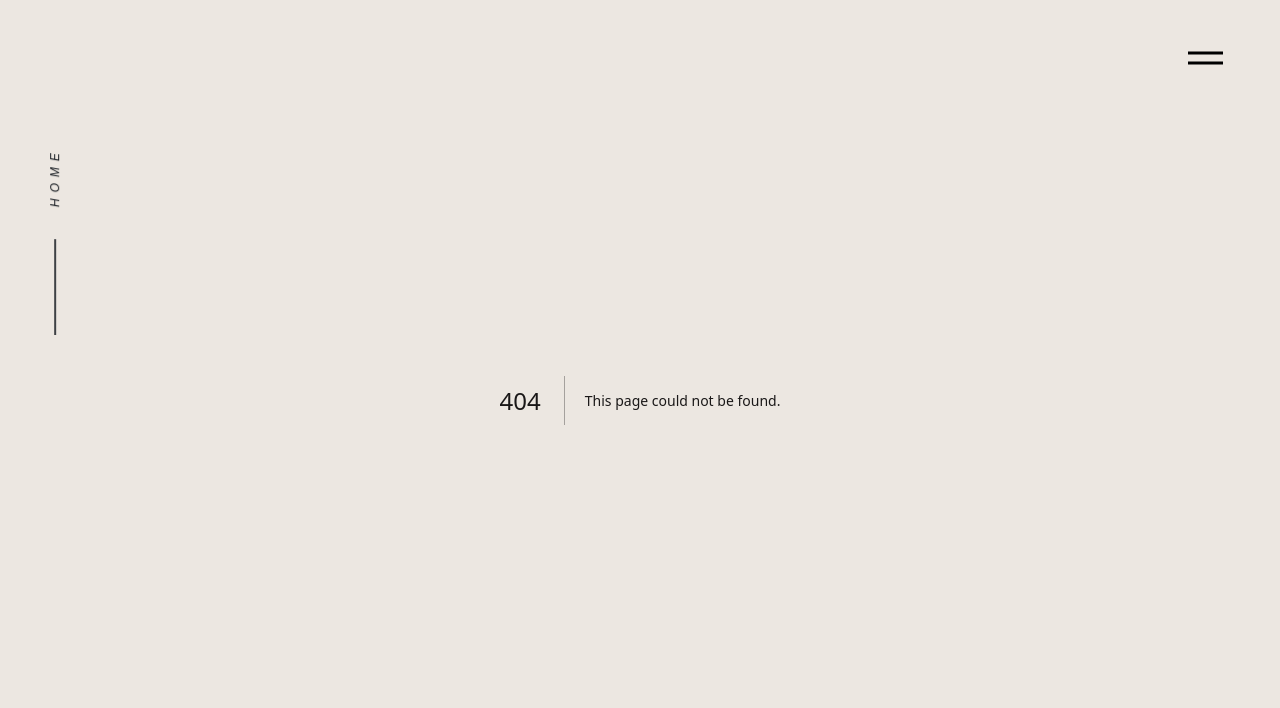
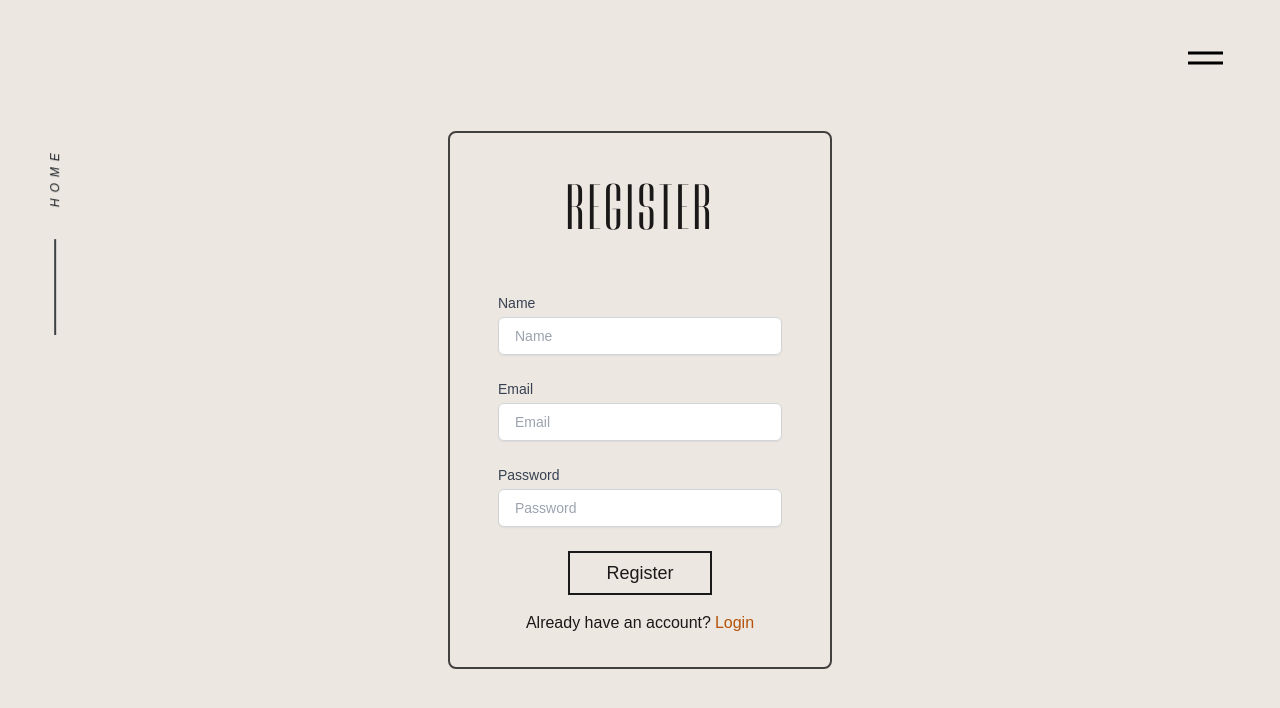
Before and after one commit to jonayeds/NEXT-Portfolio, a Next.js app: page /register in a window 1280 px wide. Before the commit this address had no page. Shown: the top 708 px of the page. Built offline with nearby package versions, Linux system fonts and the light colour scheme; a web font is replaced by a local one.

Commit message:
added register page for smaller screens

```diff
--- a/src/app/login/page.tsx
+++ b/src/app/login/page.tsx
@@ -6,6 +6,7 @@ import gsap from "gsap"
 import { useEffect } from "react"
 
 const LoginPage = () => {
+
     const loginState = useAppSelector((state)=>state.login.loginState)
     useEffect(()=>{
         const tl = gsap.timeline()
--- /dev/null
+++ b/src/app/register/page.tsx
@@ -0,0 +1,13 @@
+import RegisterTab from '@/components/login/RegisterTab'
+import React from 'react'
+
+const RegisterPage = () => {
+  return (
+    <div className='min-h-screen flex justify-center items-center'>
+        <RegisterTab/>
+
+    </div>
+  )
+}
+
+export default RegisterPage
--- a/src/components/login/LoginTab.tsx
+++ b/src/components/login/LoginTab.tsx
@@ -42,9 +42,9 @@ const LoginTab = () => {
 
       };
   return (
-    <div className="border-2 border-[#1A1818] py-8 px-8 rounded-lg  border-opacity-80">
+    <div className="border-2 min-w-[30vw] border-[#1A1818] py-8 px-8 rounded-lg  border-opacity-80">
         <div className=" px-4">
-            <h1 className="font-heading text-center text-[5vw] uppercase tracking-wider mb-8">Login</h1>
+            <h1 className="font-heading text-center lg:text-[5vw] text-[10vw] uppercase tracking-wider mb-8">Login</h1>
         <form onSubmit={handleSubmit(onSubmit)}>
             <div className="mb-6">
               <label
@@ -86,10 +86,10 @@ const LoginTab = () => {
           </form>
 
         </div>
-        <div className="flex items-center mt-4 ">
+        <div className="flex items-center mt-4 justify-center">
             <p className="text-center  font-body font-light">Don`t have an account? </p>
-            <Link href={"/register"} className="text-amber-700 flex lg:hidden hover:underline ml-1">Register</Link>
-            <span onClick={handleLoginState} className="text-amber-700 lg:flex hidden hover:underline ml-1">Register</span>
+            <Link href={"/register"} className="text-amber-700 cursor-pointer flex lg:hidden hover:underline ml-1">Register</Link>
+            <span onClick={handleLoginState} className="text-amber-700 lg:flex hidden hover:underline ml-1 cursor-pointer">Register</span>
         </div>
           <div className="flex mt-4 items-center gap-2">
             <hr className="border-[1px] border-[#181818] flex-1 border-opacity-10"/>
--- a/src/components/login/RegisterTab.tsx
+++ b/src/components/login/RegisterTab.tsx
@@ -1,7 +1,7 @@
 "use client"
 /* eslint-disable @typescript-eslint/no-explicit-any */
 import { loginUser } from "@/utils/actions/loginUser";
-import { useRouter } from "next/navigation";
+import { usePathname, useRouter } from "next/navigation";
 import { useForm } from "react-hook-form";
 import RegularButton from "../shared/RegularButton";
 import Link from "next/link";
@@ -20,12 +20,15 @@ const RegisterTab = () => {
         const handleLoginState = ()=>{
             dispatch(login())
         }
+
     const {
         register,
         handleSubmit,
 
       } = useForm<RegisterForm>();
       const router = useRouter()
+      const route = usePathname()
+
       const onSubmit = async (data: RegisterForm) => {
        try {
         const result = await loginUser(data)
@@ -42,9 +45,9 @@ const RegisterTab = () => {
 
       };
   return (
-    <div className="border-2 border-[#1A1818] py-8 px-8 rounded-lg  border-opacity-80">
+    <div className="border-2 border-[#1A1818] py-8 px-8 rounded-lg min-w-[30vw] border-opacity-80">
         <div className=" px-4">
-            <h1 className="font-heading text-center text-[5vw] uppercase tracking-wider mb-8">Register</h1>
+            <h1 className="font-heading text-center lg:text-[5vw] text-[10vw] uppercase tracking-wider mb-8">Register</h1>
         <form onSubmit={handleSubmit(onSubmit)}>
             <div className="mb-6">
               <label
@@ -102,10 +105,10 @@ const RegisterTab = () => {
             </div>
           </form>
         </div>
-        <div className="flex items-center mt-4 ">
-            <p className="text-center  font-body font-light">Don`t have an account? </p>
-            <Link href={"/register"} className="text-amber-700 flex lg:hidden hover:underline ml-1">Register</Link>
-            <span onClick={handleLoginState} className="text-amber-700 lg:flex hidden hover:underline ml-1">Register</span>
+        <div className="flex items-center mt-4 justify-center">
+            <p className="text-center  font-body font-light">Already have an account? </p>
+            <Link href={"/login"} className={`text-amber-700 flex ${route === "/login"? 'lg:hidden': ''}  hover:underline ml-1`}>Login</Link>
+            <span onClick={handleLoginState} className={`text-amber-700 cursor-pointer ${route === '/login' ? 'lg:flex ': ''} hidden hover:underline ml-1`}>Login</span>
         </div>
     </div>
   )
```
